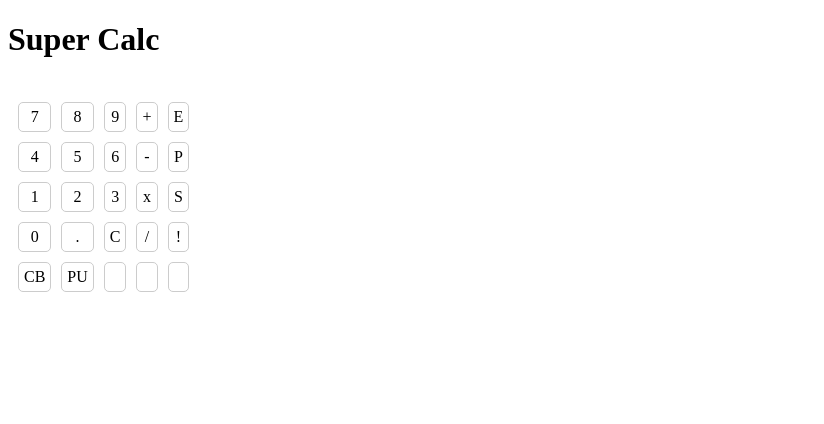
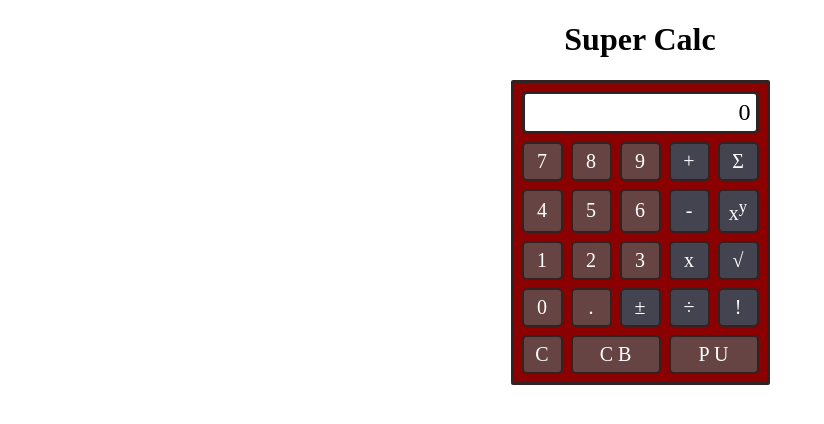
Before and after one commit to CarterNelms/super-calc, a website: page app/index.jade in a window 1280 px wide. Shown: the whole page, without its empty margins (0-824 px from the left). Drawn offline with nearby package versions, Linux system fonts and the light colour scheme; files that its build step writes are made by us from their sources.

Commit message:
friday's end

```diff
--- a/app/css/app.less
+++ b/app/css/app.less
@@ -1,12 +1,66 @@
+@darkBorder: #322;
+@buttonBGcolor: #644;
+@calcColor: darkred;
+@blankColor: rgba(0, 0, 0, 0);
+
+#page-wrap{
+	//text-align: left;
+	width: 100%;
+	margin: 0 auto;
+	text-align: center;
+}
+
 .button{
-	border: 1px solid #ccc;
-	padding: 5px;
+	border: 2px solid @darkBorder;
+	padding: 6px;
 	border-radius: 5px;
 	text-align: center;
 	border-spacing: 5px;
+	background-color: @buttonBGcolor;
+	color: white;
+	font-size: 20px;
+	cursor: pointer;
+	min-width: 25px;
+}
+
+.operator{
+	background-color: #444450;
+}
+
+.button:hover{
+	background-color: #866;
 }
 
 table{
-	border-spacing: 10px;
+	border-spacing: 8px;
+	border-radius: 2px;
 	border-collapse: separate;
+	background-color: @calcColor;
+	border: 3px solid @darkBorder;
+	margin-left: auto;
+	margin-right: auto;
 }
+
+#display{
+	text-align: right;
+	background-color: white;
+	color: black;
+	border-radius: 5px;
+	padding: 5px;
+	border: 3px solid @darkBorder;
+	width: 100%;
+	height: 20px;
+	font-size: 24px;
+}
+
+.blank{
+	border: none;
+	background-color: @blankColor;
+}
+
+::selection {
+	background: @blankColor; /* Safari */
+	}
+::-moz-selection {
+	background: @blankColor; /* Firefox */
+}
--- a/app/index.jade
+++ b/app/index.jade
@@ -5,42 +5,42 @@ html(lang='en')
 		title Super Calc
 		link(rel='stylesheet', href='css/app.css')
 	body
-		h1 Super Calc
+		#page-wrap
+			h1#title Super Calc
 
-		table
-			tbody
-				tr
-					td#display(colspan=5)
-				tr
-					td.number.button 7
-					td.number.button 8
-					td.number.button 9
-					td.operator.button +
-					td.operator.button E
-				tr
-					td.number.button 4
-					td.number.button 5
-					td.number.button 6
-					td.operator.button -
-					td.operator.button P
-				tr
-					td.number.button 1
-					td.number.button 2
-					td.number.button 3
-					td.operator.button x
-					td.operator.button S
-				tr
-					td.number.button 0
-					td.number.button .
-					td.clear.button#clear-display C
-					td.operator.button /
-					td.operator.button !
-				tr
-					td.clear.button#clear-box CB
-					td.button#push PU
-					td.number.button
-					td.operator.button
-					td.operator.button
+			table#calculator
+				tbody
+					tr
+						td#display(colspan=5) 0
+					tr
+						td.number.button 7
+						td.number.button 8
+						td.number.button 9
+						td.operator.button +
+						td.operator.button Σ
+					tr
+						td.number.button 4
+						td.number.button 5
+						td.number.button 6
+						td.operator.button -
+						td.operator.button x
+							sup y
+					tr
+						td.number.button 1
+						td.number.button 2
+						td.number.button 3
+						td.operator.button x
+						td.operator.button √
+					tr
+						td.number.button 0
+						td.button#decimal .
+						td.operator.button#sign ±
+						td.operator.button ÷
+						td.operator.button !
+					tr
+						td.clear.button#clear-display C
+						td.clear.button#clear-box(colspan=2) C B
+						td.button#push(colspan=2) P U
 
 		script(src='js/vendor/jquery-2.1.0.js')
 		script(src='js/source/main.js')
--- a/app/js/source/main.js
+++ b/app/js/source/main.js
@@ -0,0 +1,89 @@
+(function()
+{
+	'use strict';
+
+	$(document).ready(initialize);
+
+	function initialize()
+	{
+		$('#title').click(title);
+		$('.number').click(number);
+		$('.clear').click(clear);
+		$('#decimal').click(decimal);
+		$('#sign').click(sign);
+	}
+
+	function title()
+	{
+		var disp = $('#calculator').css('display');
+
+		if(disp === 'none')
+		{
+			$('#calculator').fadeIn();
+		}
+		else
+		{
+			$('#calculator').fadeOut();
+		}
+	}
+
+	function getDisplay()
+	{
+		return $('#display').text();
+	}
+
+	function setDisplay(disp)
+	{
+		$('#display').text(disp);
+	}
+
+	function number()
+	{
+		var num = this.textContent;
+		var disp = getDisplay();
+		disp = (disp !== '0') ? disp + num : num;
+
+		setDisplay(disp);
+	}
+
+	function clear()
+	{
+		if(this.textContent === 'C')
+		{
+			setDisplay('0');
+		}
+	}
+
+	function decimal()
+	{
+		var disp = getDisplay();
+		disp += (disp.indexOf('.') === -1) ? '.' : '';
+		setDisplay(disp);
+	}
+
+	function sign()
+	{
+		var disp = getDisplay();
+		// if(disp * 1 !=== 0)
+		// {
+		// 	disp
+		// }
+
+
+		if(disp.indexOf('-') === -1)
+		{
+			if(disp * 1 !== 0)
+			{
+				disp = '-' + disp;
+			}
+		}
+		else
+		{
+			disp = disp.split('-')[1];
+			// Remove - sign
+		}
+
+		setDisplay(disp);
+	}
+
+})();
```
Also changed, not shown: 1 other file.
